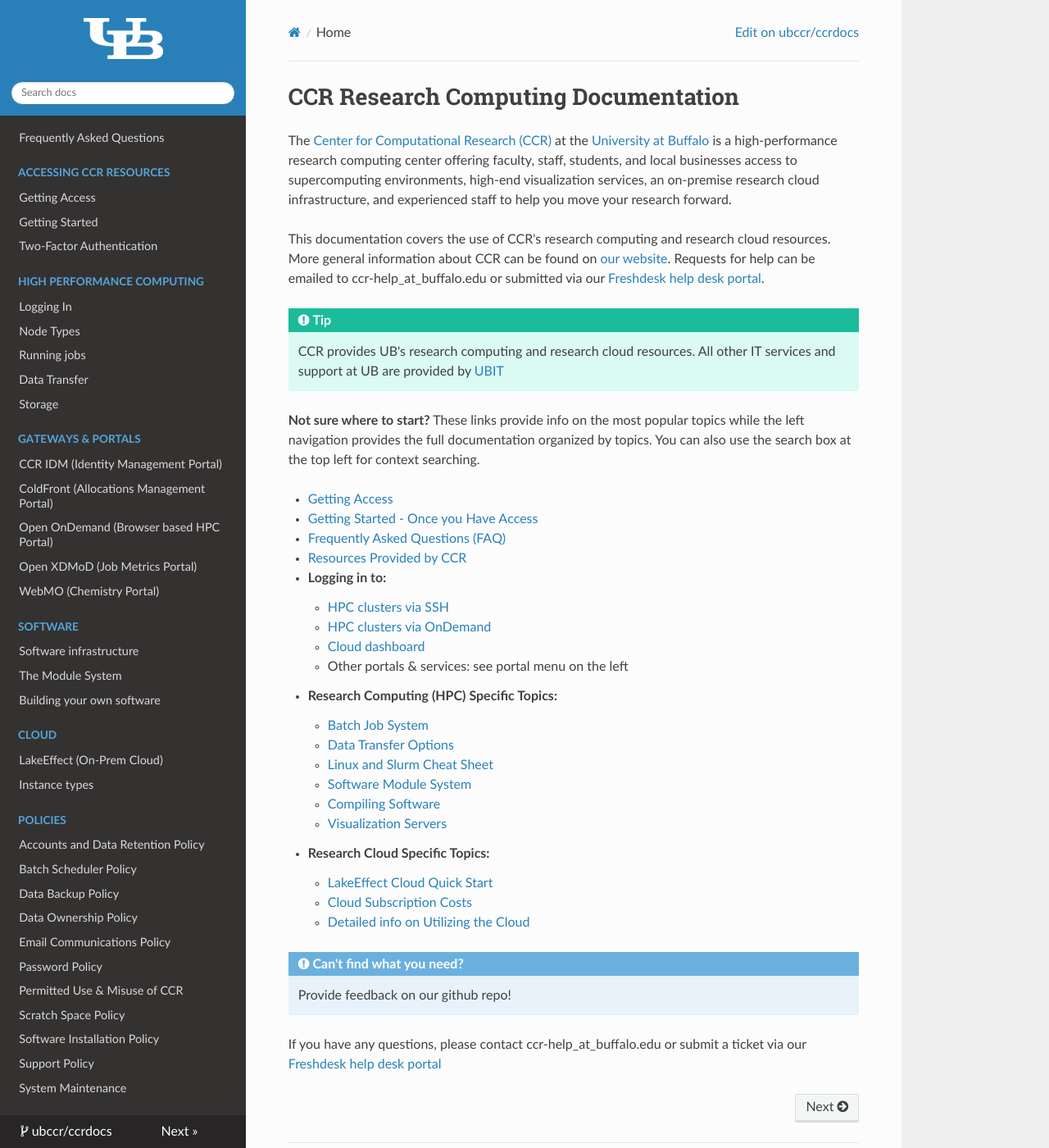
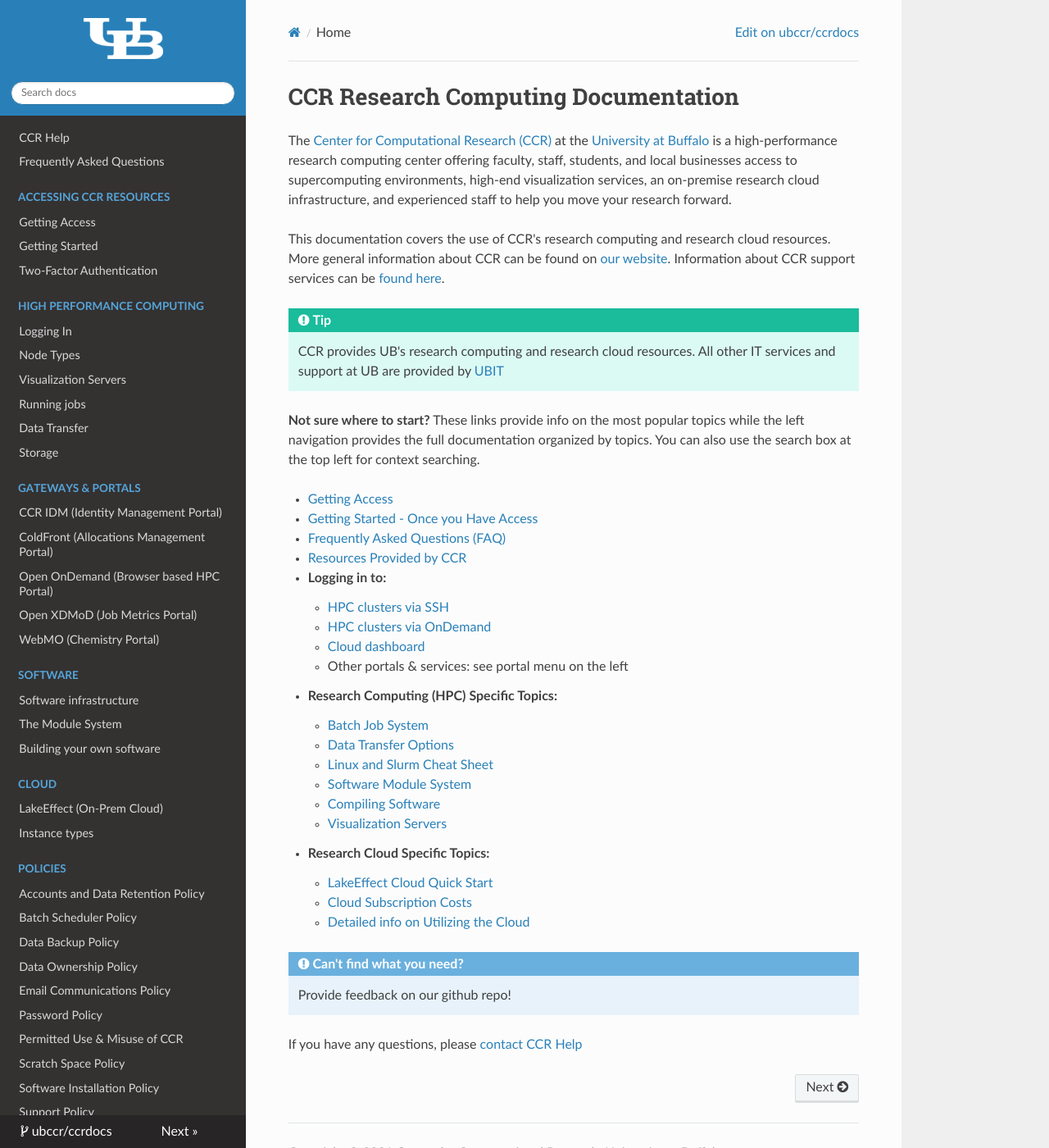
Before and after one commit to ubccr/ccrdocs, an MkDocs documentation site: the page built from pages/index.md, in a window 1280 px wide and 1400 px high. Shown: the whole window at 82% size. Built offline with MkDocs 1.6.1, drawn with Linux system fonts in a browser that asks for light colours; nearby versions of some CDN libraries.

Commit message:
fixes links, adds dedicated help page

```diff
--- a/mkdocs.yml
+++ b/mkdocs.yml
@@ -39,6 +39,7 @@ markdown_extensions:
 # Page tree
 nav:
   - Home: index.md
+  - CCR Help: help.md
   - Frequently Asked Questions: faq.md
   - Accessing CCR Resources:
     - Getting Access: getting-access.md
@@ -47,6 +48,7 @@ nav:
   - High Performance Computing:
     - Logging In: hpc/login.md
     - Node Types: hpc/node-types.md
+    - Visualization Servers: hpc/viz.md
     - Running jobs: hpc/jobs.md
     - Data Transfer: hpc/data-transfer.md
     - Storage: hpc/storage.md
@@ -75,3 +77,4 @@ nav:
     - Software Installation Policy: policies/softwareinstall.md
     - Support Policy: policies/support.md
     - System Maintenance: policies/maintenance.md
+    - Two Factor Authentication Reset: policies/2fa.md
--- a/pages/index.md
+++ b/pages/index.md
@@ -2,7 +2,7 @@
 
 The [Center for Computational Research (CCR)](https://buffalo.edu/ccr) at the [University at Buffalo](https://buffalo.edu) is a high-performance research computing center offering faculty, staff, students, and local businesses access to supercomputing environments, high-end visualization services, an on-premise research cloud infrastructure, and experienced staff to help you move your research forward.
 
-This documentation covers the use of CCR's research computing and research cloud resources. More general information about CCR can be found on [our website](https://buffalo.edu/ccr).  Requests for help can be emailed to ccr-help_at_buffalo.edu or submitted via our [Freshdesk help desk portal](https://ubccr.freshdesk.com).
+This documentation covers the use of CCR's research computing and research cloud resources. More general information about CCR can be found on [our website](https://buffalo.edu/ccr).  Information about CCR support services can be [found here](help.md).
 
 !!! Tip
     CCR provides UB's research computing and research cloud resources. All other IT services and support at UB are provided by [UBIT](https://buffalo.edu/ubit)
@@ -26,12 +26,12 @@ This documentation covers the use of CCR's research computing and research cloud
     - [Compiling Software](software/building.md)
     - [Visualization Servers](hpc/viz.md)
 - **Research Cloud Specific Topics:**
-    - [LakeEffect Cloud Quick Start](cloud/lake-effect)
-    - [Cloud Subscription Costs](cloud/subscriptions)
-    - [Detailed info on Utilizing the Cloud](cloud/using)
+    - [LakeEffect Cloud Quick Start](cloud/lake-effect.md#lakeeffect-quick-start)
+    - [Cloud Subscription Costs](cloud/lake-effect.md#subscriptions)
+    - [Detailed info on Utilizing the Cloud](cloud/using.md)
 
 
 !!! note "Can't find what you need?"
     Provide feedback on our github repo!
 
-If you have any questions, please contact ccr-help_at_buffalo.edu or submit a ticket via our [Freshdesk help desk portal](https://ubccr.freshdesk.com)
+If you have any questions, please [contact CCR Help](help.md)
```
Also changed, not shown: pages/help.md (added, +1 -0 lines).
